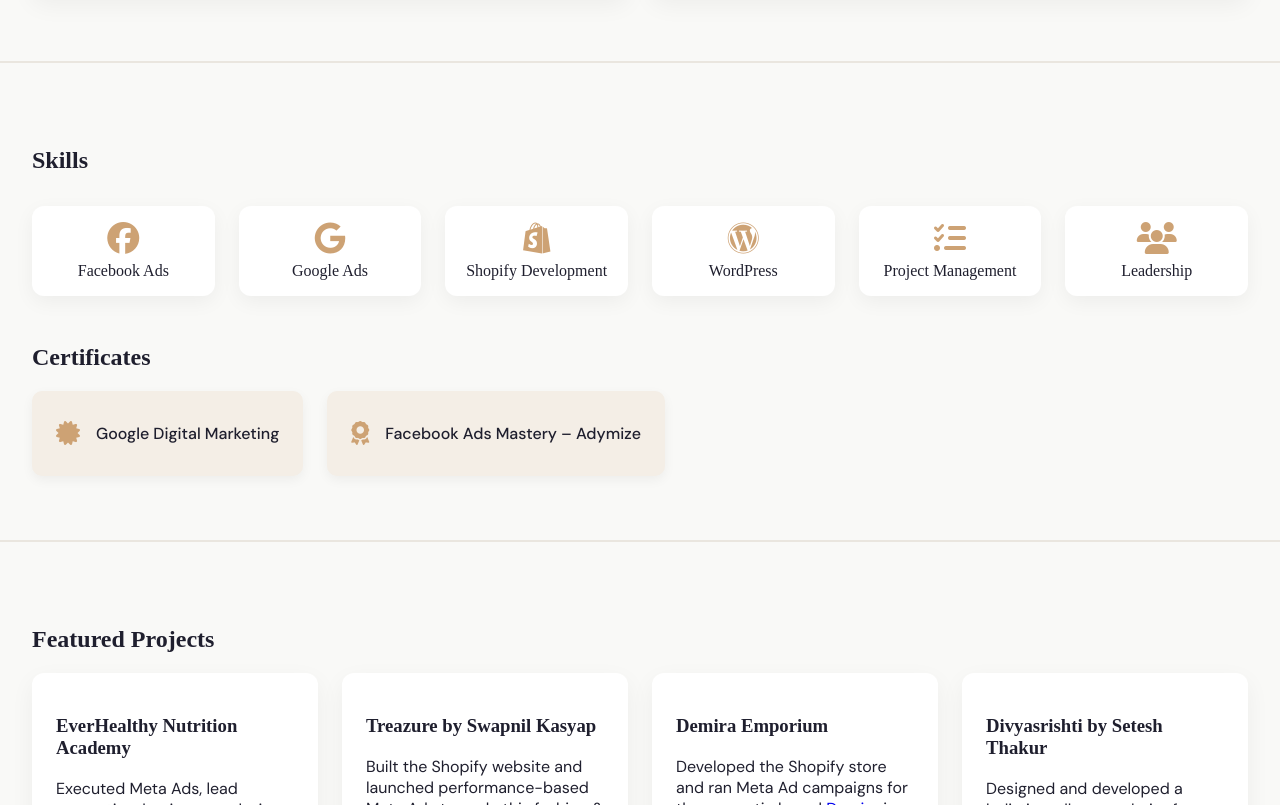
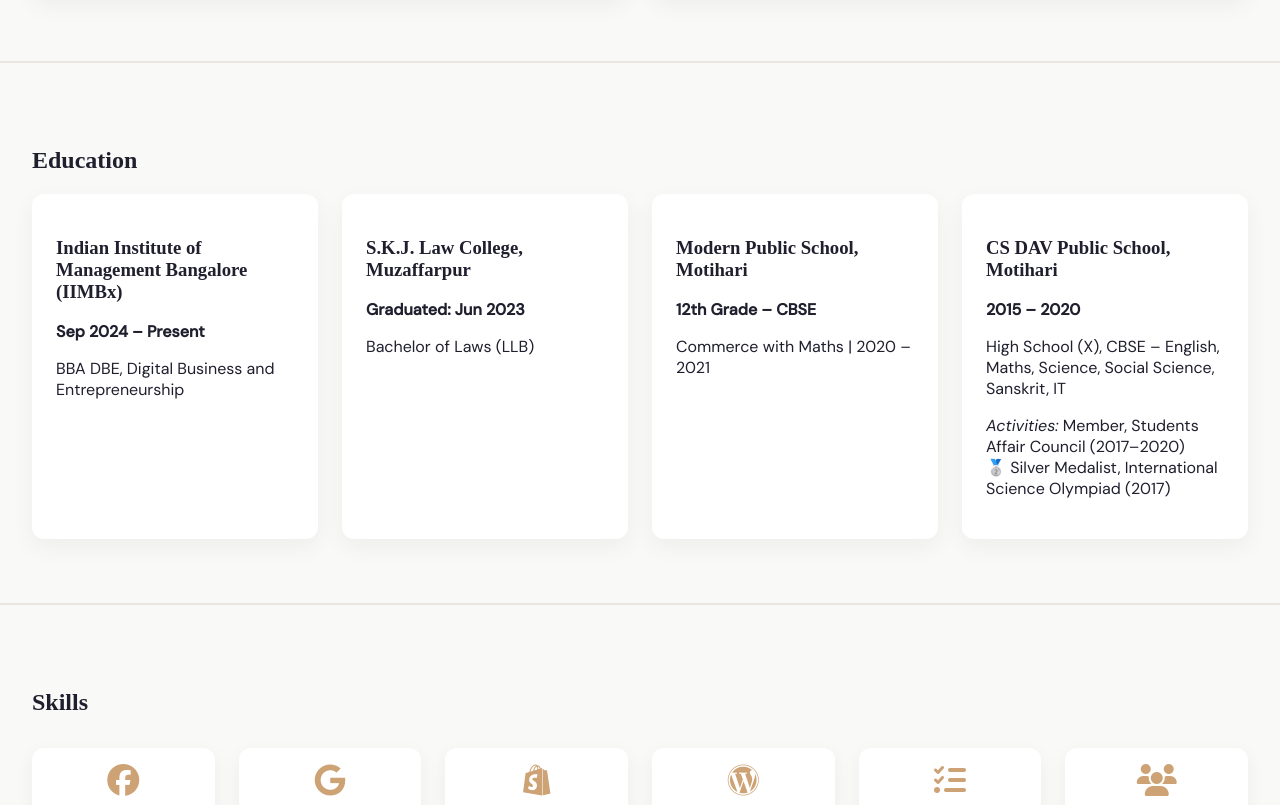
Before and after one commit to pranav-dutt/pranav-portfolio, a plain HTML site: page index.html in a window 1280 px wide. Shown: the part 752-1557 px from the top of the page. Drawn offline with Linux system fonts and the light colour scheme; a web font is replaced by a local one.

Commit message:
index.html

```diff
--- a/index.html
+++ b/index.html
@@ -53,6 +53,38 @@
   </section>
 
   <hr style="border: none; height: 2px; background: #eae6df; margin: 1rem 0;" />
+
+  <section class="cards-section" id="education">
+  <h2>Education</h2>
+  <div class="card-grid">
+    <div class="card">
+      <h3>Indian Institute of Management Bangalore (IIMBx)</h3>
+      <p><strong>Sep 2024 – Present</strong></p>
+      <p>BBA DBE, Digital Business and Entrepreneurship</p>
+    </div>
+
+    <div class="card">
+      <h3>S.K.J. Law College, Muzaffarpur</h3>
+      <p><strong>Graduated: Jun 2023</strong></p>
+      <p>Bachelor of Laws (LLB)</p>
+    </div>
+
+    <div class="card">
+      <h3>Modern Public School, Motihari</h3>
+      <p><strong>12th Grade – CBSE</strong></p>
+      <p>Commerce with Maths | 2020 – 2021</p>
+    </div>
+
+    <div class="card">
+      <h3>CS DAV Public School, Motihari</h3>
+      <p><strong>2015 – 2020</strong></p>
+      <p>High School (X), CBSE – English, Maths, Science, Social Science, Sanskrit, IT</p>
+      <p style="margin-top: 0.5rem;"><em>Activities:</em> Member, Students Affair Council (2017–2020) <br> 🥈 Silver Medalist, International Science Olympiad (2017)</p>
+    </div>
+  </div>
+</section>
+
+<hr style="border: none; height: 2px; background: #eae6df; margin: 1rem 0;" />
 
   <section class="cards-section" id="skills">
     <h2>Skills</h2>
```
